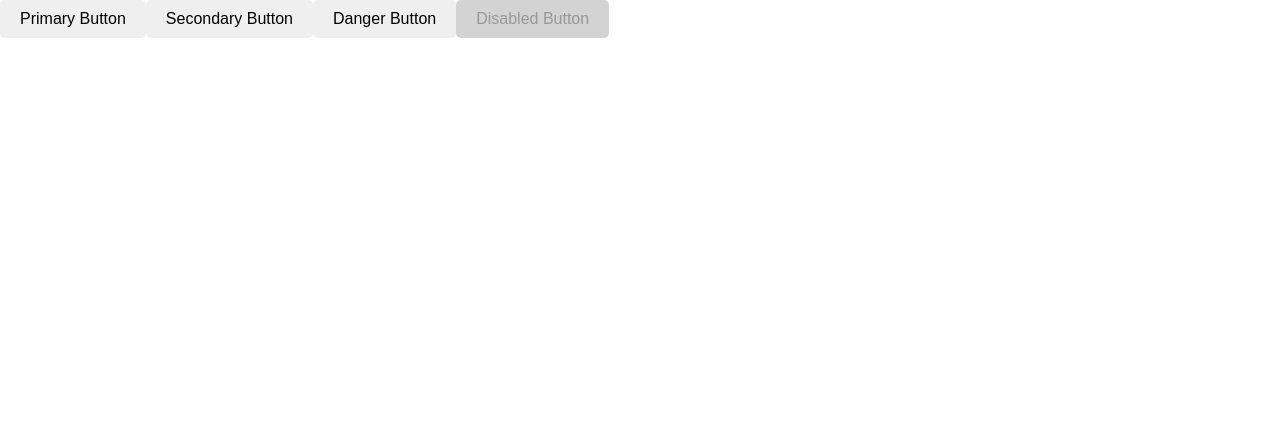
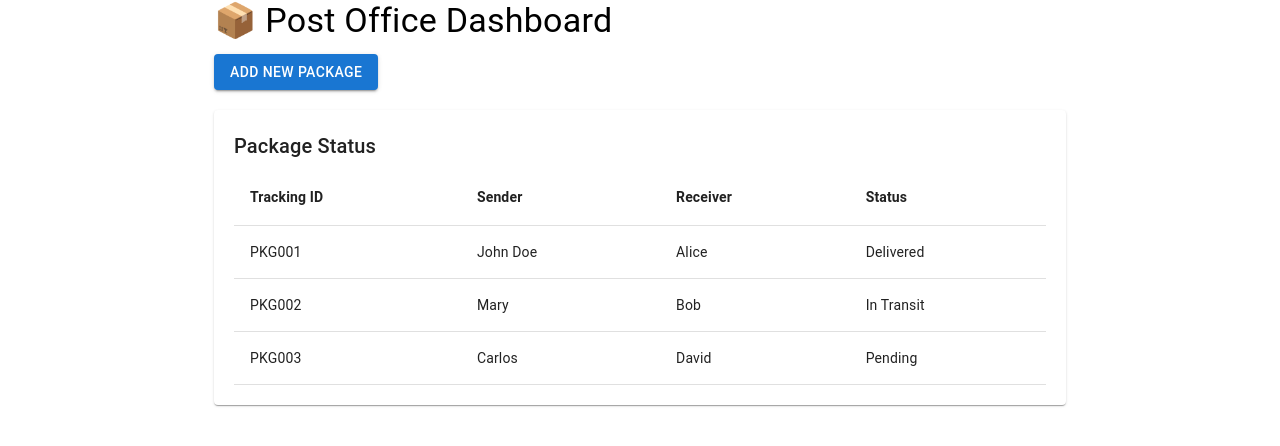
Before and after one commit to AndreaDaFi/PostOfficeWebsite, a React (Create React App) app: page / in a window 1280 px wide. Shown: the top 446 px of the page. Built offline with nearby package versions, Linux system fonts and the light colour scheme.

Commit message:
added mui

```diff
--- a/package.json
+++ b/package.json
@@ -3,6 +3,9 @@
   "version": "0.1.0",
   "private": true,
   "dependencies": {
+    "@emotion/react": "^11.14.0",
+    "@emotion/styled": "^11.14.0",
+    "@mui/material": "^6.4.7",
     "@testing-library/dom": "^10.4.0",
     "@testing-library/jest-dom": "^6.6.3",
     "@testing-library/react": "^16.2.0",
--- a/src/App.js
+++ b/src/App.js
@@ -1,19 +1,46 @@
-import React from 'react';
-import Button from './components/Button.js';
+import React from "react";
+import { Container, Typography, Button, Table, TableBody, TableCell, TableHead, TableRow, Paper } from "@mui/material";
 
-const App = () => {
-  const handleClick = () => {
-    alert('Button clicked!');
-  };
+const packages = [
+  { id: "PKG001", sender: "John Doe", receiver: "Alice", status: "Delivered" },
+  { id: "PKG002", sender: "Mary", receiver: "Bob", status: "In Transit" },
+  { id: "PKG003", sender: "Carlos", receiver: "David", status: "Pending" }
+];
 
+export default function PostOfficeDashboard() {
   return (
-    <div>
-      <Button label="Primary Button" onClick={handleClick} styleType="primary" />
-      <Button label="Secondary Button" onClick={handleClick} styleType="secondary" />
-      <Button label="Danger Button" onClick={handleClick} styleType="danger" />
-      <Button label="Disabled Button" onClick={handleClick} disabled />
-    </div>
+    <Container maxWidth="md">
+      <Typography variant="h4" gutterBottom>
+        📦 Post Office Dashboard
+      </Typography>
+
+      <Button variant="contained" color="primary">
+        Add New Package
+      </Button>
+
+      <Paper style={{ marginTop: 20, padding: 20 }}>
+        <Typography variant="h6" gutterBottom>Package Status</Typography>
+        <Table>
+          <TableHead>
+            <TableRow>
+              <TableCell><b>Tracking ID</b></TableCell>
+              <TableCell><b>Sender</b></TableCell>
+              <TableCell><b>Receiver</b></TableCell>
+              <TableCell><b>Status</b></TableCell>
+            </TableRow>
+          </TableHead>
+          <TableBody>
+            {packages.map((pkg) => (
+              <TableRow key={pkg.id}>
+                <TableCell>{pkg.id}</TableCell>
+                <TableCell>{pkg.sender}</TableCell>
+                <TableCell>{pkg.receiver}</TableCell>
+                <TableCell>{pkg.status}</TableCell>
+              </TableRow>
+            ))}
+          </TableBody>
+        </Table>
+      </Paper>
+    </Container>
   );
-};
-
-export default App;
+}
```
Also changed, not shown: 1 other file (tests, documents, lock files or other folders).
